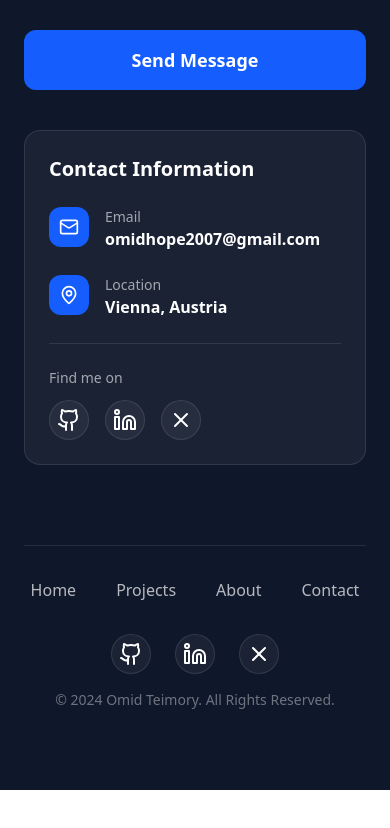
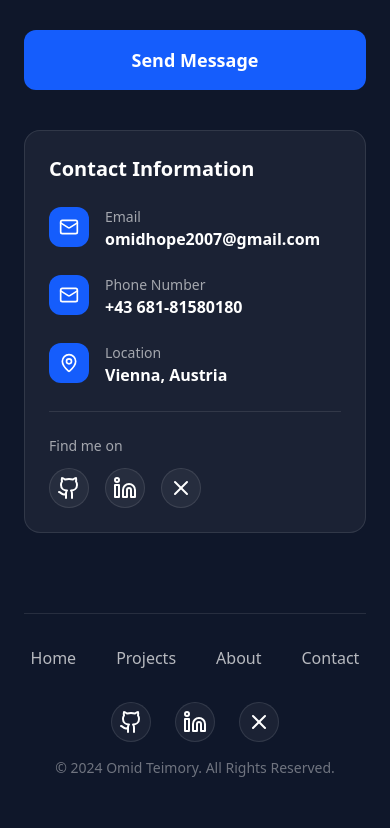
Before and after one commit to omid2007hope/Omid-Teimory, a React (Vite) app: page /contact in a window 390 px wide. Shown: the part 834-1662 px from the top of the page. Before the commit the page ends 1624 px from the top, so only its background shows below. Built offline with nearby package versions, Linux system fonts and the light colour scheme.

Commit message:
add phone number

```diff
--- a/src/Page/Contact.jsx
+++ b/src/Page/Contact.jsx
@@ -134,6 +134,16 @@ function Contact() {
 
             <div className="flex items-start gap-4">
               <div className="w-10 h-10 rounded-xl bg-blue-600 flex items-center justify-center">
+                <Mail className="w-5 h-5 text-white" />
+              </div>
+              <div>
+                <p className="text-white/60 text-sm">Phone Number</p>
+                <p className="font-semibold">+43 681-81580180</p>
+              </div>
+            </div>
+
+            <div className="flex items-start gap-4">
+              <div className="w-10 h-10 rounded-xl bg-blue-600 flex items-center justify-center">
                 <MapPin className="w-5 h-5 text-white" />
               </div>
               <div>
```
